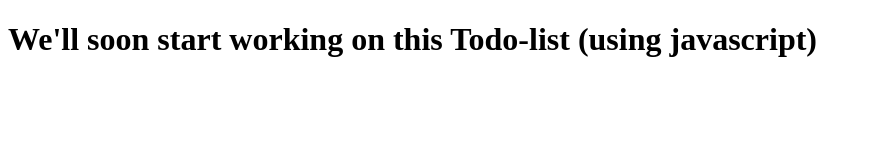
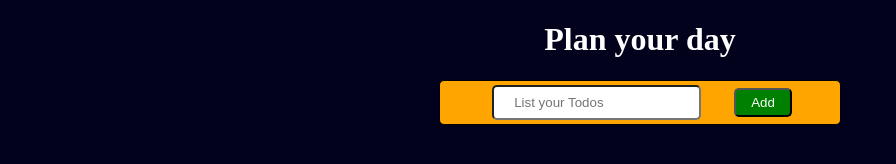
Before and after one commit to tanyachauhan084/todo-list, a plain HTML site: page index.html in a window 1280 px wide. Shown: the whole page, without its empty margins (0-896 px from the left). Drawn offline with Linux system fonts and the light colour scheme.

Commit message:
Worked on the UI

```diff
--- a/index.html
+++ b/index.html
@@ -4,8 +4,18 @@
     <meta charset="UTF-8">
     <meta name="viewport" content="width=device-width, initial-scale=1.0">
     <title>Todo-list</title>
+    <link rel="stylesheet" href="style.css">
 </head>
+
 <body>
-    <h1>We'll soon start working on this Todo-list (using javascript)</h1>
+    <header>
+    <h1>Plan your day</h1>
+    </header>
+  <main>
+    <div id="todolistcontainer">
+        <input type="text" placeholder="List your Todos" id="Inputarea">
+            <button id="addbutton">Add</button>
+            </main>
+    </div>
 </body>
 </html>
--- a/style.css
+++ b/style.css
@@ -0,0 +1,43 @@
+body{
+    text-align: center;
+    background-color: rgb(2, 2, 29);
+    color: white;
+
+}
+
+
+
+#todolistcontainer{
+    height: auto;
+    width: 50vh;
+    border: solid 0.5px black ;
+    background-color: orange;
+    border-radius: 5px;
+
+
+}
+
+main{
+    display: flex;
+    justify-content: center;
+}
+
+#Inputarea{
+padding: 8px;
+margin: 4px;
+padding-left: 5%;
+border-radius: 5px;
+
+}
+
+#addbutton{
+    margin-left: 25px;
+    padding-top: 5px;
+    padding-bottom: 5px;
+    padding-left: 15px;
+    padding-right: 15px;
+    background-color: green;
+    color: white;
+    border-radius: 5px;
+
+}
```
